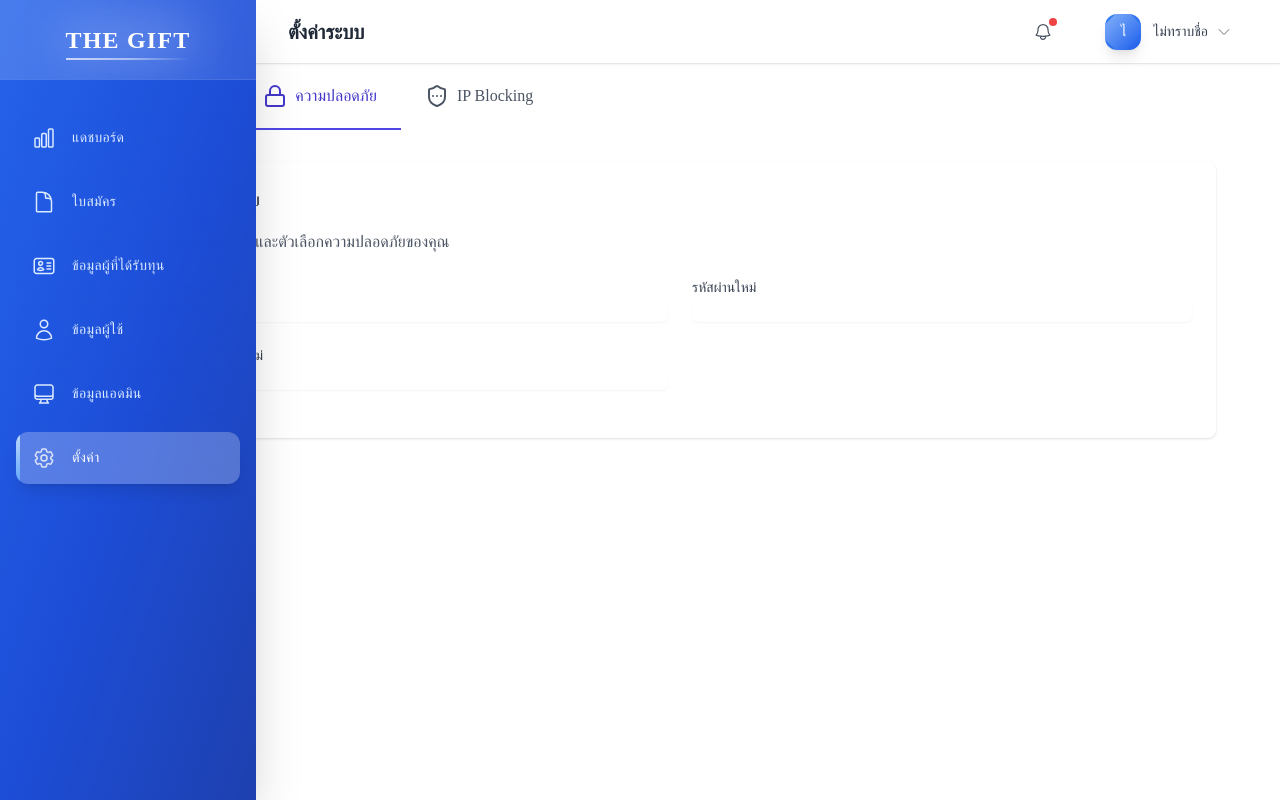
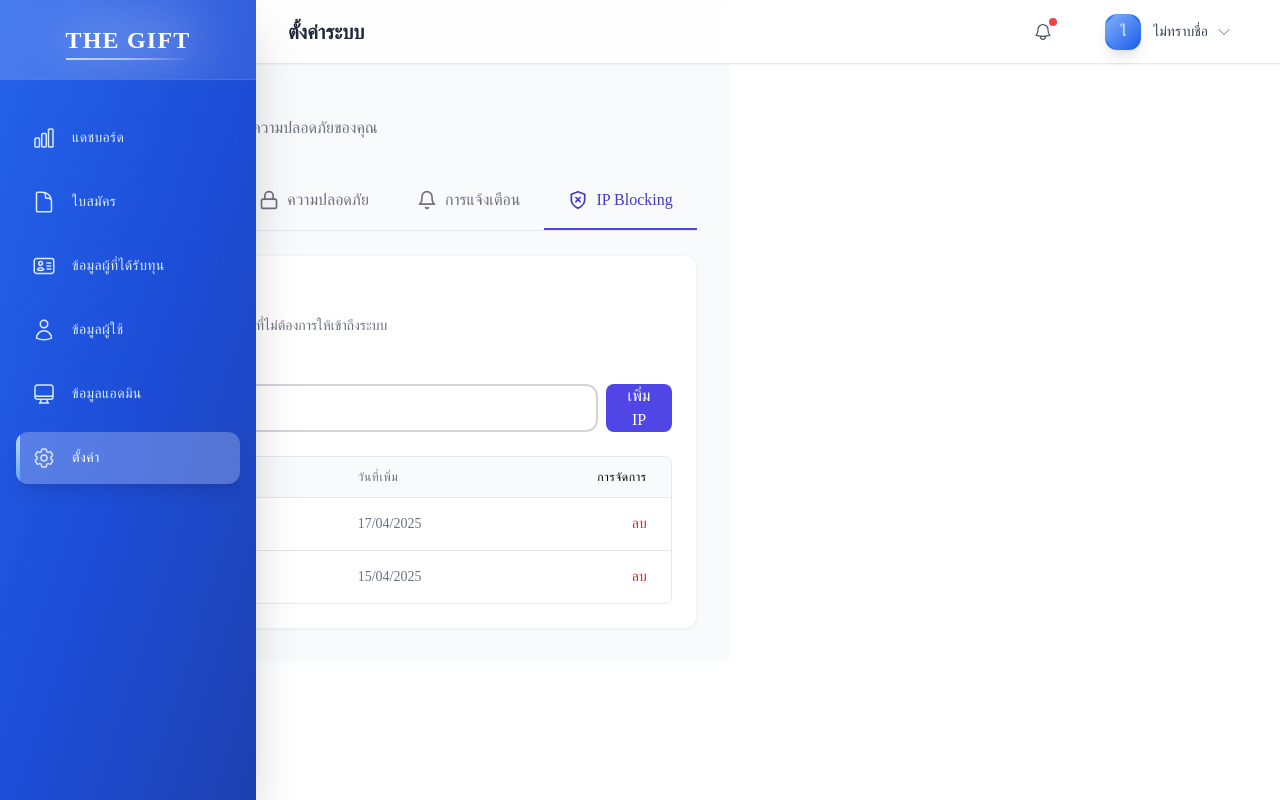
Before and after one commit to CKMarineTest/LoginGumlungjai, a Vue app in the folder frontend/: page /thegift_backoffice/setting in a window 1280 px wide. Built offline with nearby package versions, Linux system fonts and the light colour scheme; a web font is replaced by a local one.

Commit message:
Revision 87

```diff
--- a/frontend/src/components/AdminTableComponent.vue
+++ b/frontend/src/components/AdminTableComponent.vue
@@ -56,16 +56,14 @@
                                 </tr>
                             </thead>
                             <tbody class="divide-y divide-gray-100">
-                                <tr v-for="item in filteredUsers" :key="item.su_id"
+                                <tr v-for="(item, index) in filteredUsers" :key="item.su_id"
                                     class="group hover:bg-gradient-to-r hover:from-blue-50/50 hover:to-transparent transition-all duration-300">
                                     <td class="px-6 py-5 whitespace-nowrap text-sm">
                                         <div class="flex items-center gap-3">
                                             <div
                                                 class="w-10 h-10 rounded-xl bg-gradient-to-br from-blue-100 via-blue-200 to-blue-100 flex items-center justify-center text-blue-700 font-semibold shadow-sm">
                                                 {{
-                                                    item.username
-                                                        ? item.username.charAt(0)
-                                                : "N/A"
+                                                    index + 1
                                                 }}
                                             </div>
                                             <span class="font-medium text-gray-700">
--- a/frontend/src/components/RegisterModalComponent.vue
+++ b/frontend/src/components/RegisterModalComponent.vue
@@ -1,6 +1,6 @@
 <template>
   <div
-    class="bg-gradient-to-r from-blue-500 to-blue-600 border-2 border-transparent rounded-xl shadow-lg p-6 text-white flex flex-col items-center justify-center hover:bg-none hover:border-blue-500 hover:text-blue-500 transition-all cursor-pointer duration-300"
+    class="bg-gradient-to-r from-blue-500 to-blue-600 border-2 border-transparent rounded-xl shadow-lg p-6 text-white flex flex-col items-center justify-center hover:bg-none hover:border-blue-500 hover:text-blue-500 transition-all cursor-pointer duration-500"
     @click="isModalOpen = true">
     <svg xmlns="http://www.w3.org/2000/svg" class="h-16 w-16 mb-4 group-hover:text-blue-500" fill="none"
       viewBox="0 0 24 24" stroke="currentColor">
@@ -15,7 +15,6 @@
 
   <Teleport to="body">
     <div v-if="isModalOpen" class="fixed inset-0 flex items-center justify-center z-50 p-4">
-      <!-- Backdrop with blur effect -->
       <div class="fixed inset-0 bg-black bg-opacity-60 backdrop-blur-sm transition-opacity" @click="isModalOpen = false"
         :class="{ 'opacity-0': !isModalOpen, 'opacity-100': isModalOpen }" style="transition: opacity 0.4s ease-out;">
       </div>
--- a/frontend/src/components/SettingComponent.vue
+++ b/frontend/src/components/SettingComponent.vue
@@ -1,70 +1,127 @@
 <template>
+  <div class="flex  bg-gray-50">
     <aside class="w-20 fixed left-0 top-0 bottom-0 bg-gray-900 shadow-lg z-10">
       <SidebarComponent />
     </aside>
 
-  <main class="flex-1 ml-20 p-4 md:p-6 lg:p-8 mt-8">
-    <nav class="flex min-w-max">
-      <button
-        v-for="item in settingsMenu"
-        :key="item.id"
-        @click="activeSection = item.id"
-        :class="[
-          'flex items-center px-6 py-5 transition-colors border-b-2 text-sm md:text-base whitespace-nowrap',
+    <main class="flex-1 ml-20 w-12/12 p-4 md:p-6 lg:p-8 min-w-max">
+      <br>
+      <br>
+      <div class="mb-8">
+        <h2 class="text-2xl font-bold text-gray-800">การตั้งค่า</h2>
+        <p class="text-gray-500 mt-1">จัดการบัญชีและการตั้งค่าความปลอดภัยของคุณ</p>
+      </div>
+
+      <nav class="flex min-w-max border-b border-gray-200 mb-6">
+        <button v-for="item in settingsMenu" :key="item.id" @click="activeSection = item.id" :class="[
+          'flex items-center px-6 py-4 transition-all duration-200 border-b-2 text-sm md:text-base whitespace-nowrap font-medium',
           activeSection === item.id
-            ? 'border-indigo-600 text-indigo-700 font-medium'
-            : 'border-transparent text-gray-600 hover:text-gray-800 hover:border-gray-300',
-        ]"
-      >
+            ? 'border-indigo-600 text-indigo-700'
+            : 'border-transparent text-gray-500 hover:text-gray-800 hover:border-gray-300',
+        ]">
           <span class="mr-2" v-html="item.icon"></span>
           <span>{{ item.name }}</span>
         </button>
       </nav>
 
-    <div class="flex-1 p-6 md:p-8">
-      <div
-        v-for="section in filteredSections"
-        :key="section.id"
-        class="bg-white shadow rounded-lg p-6 w-full"
-      >
-        <h3 class="text-lg font-medium text-gray-800 mb-4">
+      <div class="flex-1">
+        <div v-for="section in filteredSections" :key="section.id"
+          class="bg-white shadow-sm rounded-xl p-6 w-full border border-gray-100">
+          <h3 class="text-lg font-medium text-gray-800 mb-2">
             {{ section.title }}
           </h3>
-        <p class="text-gray-600">{{ section.description }}</p>
+          <p class="text-gray-500 text-sm mb-6">{{ section.description }}</p>
 
           <div class="mt-6 grid grid-cols-1 gap-6 md:grid-cols-2">
-          <div
-            class="space-y-4"
-            v-for="(field, index) in section.fields"
-            :key="index"
-          >
-            <div v-for="(label, key) in field" :key="key">
-              <label class="block text-sm font-medium text-gray-700">{{
-                label
-              }}</label>
-              <input
-                :type="
-                  key === 'email' ? 'email' : (key = 'tel' ? 'tel' : 'text')
-                "
-                v-model="formData[key]"
-                class="mt-1 block w-full rounded-md border-gray-300 shadow-sm focus:border-indigo-500 focus:ring-indigo-500 sm:text-sm"
-              />
+            <div class="space-y-5" v-for="(field, index) in section.fields" :key="index">
+              <div v-for="(label, key) in field" :key="key" class="relative">
+                <label class="block text-sm font-medium text-gray-700 mb-1">
+                  {{ label }}
+                </label>
+                <input :type="getInputType(key)" v-model="formData[key]" :placeholder="getPlaceholder(key)"
+                  class="input" />
+                <div v-if="key.includes('Password')" class="text-xs text-gray-400 mt-1">
+                  {{ key === 'newPassword' ? 'รหัสผ่านต้องมีอย่างน้อย 8 ตัวอักษร' : '' }}
+                </div>
               </div>
             </div>
           </div>
 
-        <button v-if="section.id === 'security'" @click="submit">Change</button>
+          <div v-if="section.id === 'notifications'" class="mt-6">
+            <div class="space-y-4">
+              <div v-for="(notification, index) in notificationSettings" :key="index"
+                class="flex items-center justify-between p-4 rounded-lg border border-gray-100 hover:bg-gray-50 transition-colors">
+                <div>
+                  <h4 class="font-medium text-gray-800">{{ notification.title }}</h4>
+                  <p class="text-sm text-gray-500">{{ notification.description }}</p>
+                </div>
+                <div class="relative inline-block w-12 h-6 transition duration-200 ease-in-out">
+                  <input type="checkbox" :id="`toggle-${index}`" v-model="notification.enabled"
+                    class="toggle-checkbox absolute block w-5 h-5 rounded-full bg-white border-4 appearance-none cursor-pointer top-0.5 left-0.5 transition-all duration-200" />
+                  <label :for="`toggle-${index}`"
+                    class="toggle-label block overflow-hidden h-6 rounded-full bg-gray-300 cursor-pointer"></label>
+                </div>
+              </div>
+            </div>
+          </div>
+
+          <div v-if="section.id === 'ipblocking'" class="mt-6">
+            <div class="flex items-center mb-6">
+              <input type="text" v-model="newIpAddress" placeholder="192.168.1.1" class="input" />
+              <button @click="addIpToBlocklist"
+                class="bg-indigo-600 text-white px-4 rounded-lg ml-2 hover:bg-indigo-700 transition-colors">
+                เพิ่ม IP
+              </button>
+            </div>
+
+            <div class="border rounded-lg overflow-hidden">
+              <table class="min-w-full divide-y divide-gray-200">
+                <thead class="bg-gray-50">
+                  <tr>
+                    <th class="px-6 py-3 text-left text-xs font-medium text-gray-500 uppercase tracking-wider">IP
+                      Address</th>
+                    <th class="px-6 py-3 text-left text-xs font-medium text-gray-500 uppercase tracking-wider">
+                      วันที่เพิ่ม</th>
+                    <th class="px-6 py-3 text-right text-xs font-medium text-gray5-00 uppercase tracking-wider">
+                      การจัดการ</th>
+                  </tr>
+                </thead>
+                <tbody class="bg-white divide-y divide-gray-200">
+                  <tr v-for="(ip, index) in blockedIps" :key="index" class="hover:bg-gray-50">
+                    <td class="px-6 py-4 whitespace-nowrap text-sm font-medium text-gray-900">{{ ip.address }}</td>
+                    <td class="px-6 py-4 whitespace-nowrap text-sm text-gray-500">{{ ip.dateAdded }}</td>
+                    <td class="px-6 py-4 whitespace-nowrap text-right text-sm font-medium">
+                      <button @click="removeIp(index)" class="text-red-600 hover:text-red-800">
+                        ลบ
+                      </button>
+                    </td>
+                  </tr>
+                  <tr v-if="blockedIps.length === 0">
+                    <td colspan="3" class="px-6 py-4 text-center text-sm text-gray-500">ไม่มี IP ที่ถูกบล็อก</td>
+                  </tr>
+                </tbody>
+              </table>
+            </div>
+          </div>
         </div>
       </div>
     </main>
+  </div>
 </template>
 
 <script setup>
 /* eslint-disable */
 import { ref, computed } from "vue";
 import SidebarComponent from "./Menu/SidebarComponent.vue";
+import { useToastService } from "@/lib/toastService";
 
-const activeSection = ref("security");
+const { showSuccess } = useToastService();
+
+const showSuccessAlert = (message) => {
+  showSuccess(message);
+}
+
+const activeSection = ref("ipblocking");
 
 const formData = ref({
   currentPassword: "",
@@ -107,14 +164,81 @@ const sections = [
   {
     id: "ipblocking",
     title: "IP Blocking",
-    description: "IP Blocking Page",
+    description: "จัดการรายการบล็อก IP ที่ไม่ต้องการให้เข้าถึงระบบ",
     fields: [],
   },
 ];
 
+const notificationSettings = ref([
+  {
+    title: "การแจ้งเตือนอีเมล",
+    description: "รับอีเมลเมื่อมีการเข้าสู่ระบบใหม่",
+    enabled: true
+  },
+  {
+    title: "การแจ้งเตือน SMS",
+    description: "รับข้อความเตือนเมื่อมีการเปลี่ยนแปลงรหัสผ่าน",
+    enabled: false
+  },
+  {
+    title: "การแจ้งเตือนในระบบ",
+    description: "แสดงการแจ้งเตือนในแดชบอร์ด",
+    enabled: true
+  },
+  {
+    title: "รายงานความปลอดภัยรายเดือน",
+    description: "รับรายงานสรุปกิจกรรมบัญชีประจำเดือน",
+    enabled: false
+  }
+]);
+
+const newIpAddress = ref("");
+const blockedIps = ref([
+  { address: "192.168.1.10", dateAdded: "17/04/2025" },
+  { address: "10.0.0.5", dateAdded: "15/04/2025" }
+]);
+
+const addIpToBlocklist = () => {
+  if (newIpAddress.value.trim() === "") return;
+
+  const today = new Date();
+  const formattedDate = `${today.getDate().toString().padStart(2, '0')}/${(today.getMonth() + 1).toString().padStart(2, '0')}/${today.getFullYear()}`;
+
+  blockedIps.value.push({
+    address: newIpAddress.value,
+    dateAdded: formattedDate,
+  });
+
+  newIpAddress.value = "";
+}
+
+const removeIp = (index) => {
+  blockedIps.value.splice(index, 1);
+}
+
 const filteredSections = computed(() => {
   return sections.filter((section) => section.id === activeSection.value);
 });
+
+const getInputType = (key) => {
+  if (key.includes("Password")) return "password";
+  if (key === "email") return "email";
+  if (key === "phone") return "tel";
+  return "text";
+};
+
+const getPlaceholder = (key) => {
+  const placeholders = {
+    currentPassword: "กรอกรหัสผ่านปัจจุบัน",
+    newPassword: "กรอกรหัสผ่านใหม่",
+    confirmNewPassword: "ยืนยันรหัสผ่านใหม่",
+    username: "กรอกชื่อผู้ใช้",
+    email: "กรอกอีเมล",
+    fullName: "กรอกชื่อ-นามสกุล",
+    phone: "กรอกเบอร์โทรศัพท์"
+  };
+  return placeholders[key] || "";
+};
 
 const submit = () => {
   if (
@@ -122,45 +246,62 @@ const submit = () => {
     !formData.value.newPassword ||
     !formData.value.confirmNewPassword
   ) {
-    alert("Enter Password");
+    alert("กรุณากรอกข้อมูลรหัสผ่านให้ครบถ้วน");
     return;
   }
 
   if (formData.value.newPassword !== formData.value.confirmNewPassword) {
-    alert("Password don't match");
+    alert("รหัสผ่านใหม่และรหัสผ่านยืนยันไม่ตรงกัน");
     return;
   }
 
   console.log("Current Password", formData.value.currentPassword);
   console.log("New Password", formData.value.newPassword);
   console.log("Confirm Password", formData.value.confirmNewPassword);
+
+  showSuccessAlert("เปลี่ยนรหัสผ่านเสร็จสิ้น")
+
+  formData.value.currentPassword = "";
+  formData.value.newPassword = "";
+  formData.value.confirmNewPassword = "";
 };
 
 const settingsMenu = [
   {
     id: "profile",
     name: "โปรไฟล์",
-    icon: '<svg xmlns="http://www.w3.org/2000/svg" width="24" height="24" viewBox="0 0 24 24" fill="none" stroke="currentColor" stroke-width="2" stroke-linecap="round" stroke-linejoin="round" class="lucide lucide-user"><path d="M19 21v-2a4 4 0 0 0-4-4H9a4 4 0 0 0-4 4v2"/><circle cx="12" cy="7" r="4"/></svg>',
+    icon: '<svg xmlns="http://www.w3.org/2000/svg" width="20" height="20" viewBox="0 0 24 24" fill="none" stroke="currentColor" stroke-width="2" stroke-linecap="round" stroke-linejoin="round" class="lucide lucide-user"><path d="M19 21v-2a4 4 0 0 0-4-4H9a4 4 0 0 0-4 4v2"/><circle cx="12" cy="7" r="4"/></svg>',
   },
   {
     id: "security",
     name: "ความปลอดภัย",
-    icon: '<svg xmlns="http://www.w3.org/2000/svg" width="24" height="24" viewBox="0 0 24 24" fill="none" stroke="currentColor" stroke-width="2" stroke-linecap="round" stroke-linejoin="round" class="lucide lucide-lock"><rect width="18" height="11" x="3" y="11" rx="2" ry="2"/><path d="M7 11V7a5 5 0 0 1 10 0v4"/></svg>',
+    icon: '<svg xmlns="http://www.w3.org/2000/svg" width="20" height="20" viewBox="0 0 24 24" fill="none" stroke="currentColor" stroke-width="2" stroke-linecap="round" stroke-linejoin="round" class="lucide lucide-lock"><rect width="18" height="11" x="3" y="11" rx="2" ry="2"/><path d="M7 11V7a5 5 0 0 1 10 0v4"/></svg>',
+  },
+  {
+    id: "notifications",
+    name: "การแจ้งเตือน",
+    icon: '<svg xmlns="http://www.w3.org/2000/svg" width="20" height="20" viewBox="0 0 24 24" fill="none" stroke="currentColor" stroke-width="2" stroke-linecap="round" stroke-linejoin="round" class="lucide lucide-bell"><path d="M6 8a6 6 0 0 1 12 0c0 7 3 9 3 9H3s3-2 3-9"/><path d="M10.3 21a1.94 1.94 0 0 0 3.4 0"/></svg>',
   },
   {
     id: "ipblocking",
     name: "IP Blocking",
-    icon: '<svg xmlns="http://www.w3.org/2000/svg" width="24" height="24" viewBox="0 0 24 24" fill="none" stroke="currentColor" stroke-width="2" stroke-linecap="round" stroke-linejoin="round" class="lucide lucide-shield-ellipsis"><path d="M20 13c0 5-3.5 7.5-7.66 8.95a1 1 0 0 1-.67-.01C7.5 20.5 4 18 4 13V6a1 1 0 0 1 1-1c2 0 4.5-1.2 6.24-2.72a1.17 1.17 0 0 1 1.52 0C14.51 3.81 17 5 19 5a1 1 0 0 1 1 1z"/><path d="M8 12h.01"/><path d="M12 12h.01"/><path d="M16 12h.01"/></svg>',
+    icon: '<svg xmlns="http://www.w3.org/2000/svg" width="20" height="20" viewBox="0 0 24 24" fill="none" stroke="currentColor" stroke-width="2" stroke-linecap="round" stroke-linejoin="round" class="lucide lucide-shield-ban"><path d="M12 22s8-4 8-10V5l-8-3-8 3v7c0 6 8 10 8 10"/><path d="m14.5 9-5 5"/><path d="m9.5 9 5 5"/></svg>',
   },
 ];
 </script>
 
 <style scoped>
+.input {
+  @apply w-full px-4 h-12 text-lg border-2 border-gray-300 rounded-xl focus:ring-4 focus:ring-blue-100 focus:outline-none pr-[120px] transition-all duration-200 hover:border-blue-500;
+}
+
 .toggle-checkbox:checked {
   right: 0;
-  border-color: #4f46e5;
+  transform: translateX(100%);
+  border-color: #ffffff;
 }
-.toggle-checkbox:checked + .toggle-label {
+
+.toggle-checkbox:checked+.toggle-label {
   background-color: #4f46e5;
 }
 </style>
--- a/frontend/src/components/UserTableComponent.vue
+++ b/frontend/src/components/UserTableComponent.vue
@@ -56,18 +56,16 @@
                 </tr>
               </thead>
               <tbody class="divide-y divide-gray-100">
-                <tr v-for="item in filteredUsers" :key="item.su_id"
+                <tr v-for="(item, index) in filteredUsers" :key="item.su_id"
                   class="group hover:bg-gradient-to-r hover:from-blue-50/50 hover:to-transparent transition-all duration-300">
                   <td class="px-6 py-5 whitespace-nowrap text-sm">
                     <div class="flex items-center gap-3">
-                      <!-- <div
+                      <div
                         class="w-10 h-10 rounded-xl bg-gradient-to-br from-blue-100 via-blue-200 to-blue-100 flex items-center justify-center text-blue-700 font-semibold shadow-sm">
                         {{
-                          item.su_firstname
-                            ? item.su_firstname.charAt(0)
-                            : "N/A"
+                          index + 1
                         }}
-                      </div> -->
+                      </div>
                       <span class="font-medium text-gray-700">
                         {{ item.card_id }}
                       </span>
--- a/frontend/src/lib/toastService.js
+++ b/frontend/src/lib/toastService.js
@@ -1,11 +1,18 @@
-import { useToast } from "vue-toastification";
-import { POSITION } from "vue-toastification";
+import { useToast, POSITION } from "vue-toastification";
 
 export const useToastService = () => {
     const toast = useToast();
 
     const showSuccess = (message) => {
         toast.success(message, {
+            position: POSITION.TOP_RIGHT,
+            timeout: 5000,
+            closeOnClickl: true,
+        })
+    }
+
+    const showInfo = (message) => {
+        toast.info(message, {
             position: POSITION.TOP_RIGHT,
             timeout: 5000,
             closeOnClick: true,
@@ -24,17 +31,10 @@ export const useToastService = () => {
         toast.error(message, {
             position: POSITION.TOP_RIGHT,
             timeout: 5000,
-            closeOnClick: true,
+            closeOnClick: true
         })
     }
 
-    const showInfo = (message) => {
-        toast.info(message, {
-            position: POSITION.TOP_RIGHT,
-            timeout: 5000,
-            closeOnClick: true,
-        })
-    }
     return {
         showSuccess,
         showWarning,
```
Also changed, not shown: frontend/src/components/RegisterFormComponent.vue (+3 -16 lines), frontend/src/utils/index.js (+8 -4 lines), 2 other files (tests, documents, lock files or other folders). Lines whose indentation alone changed are shown as unchanged.
